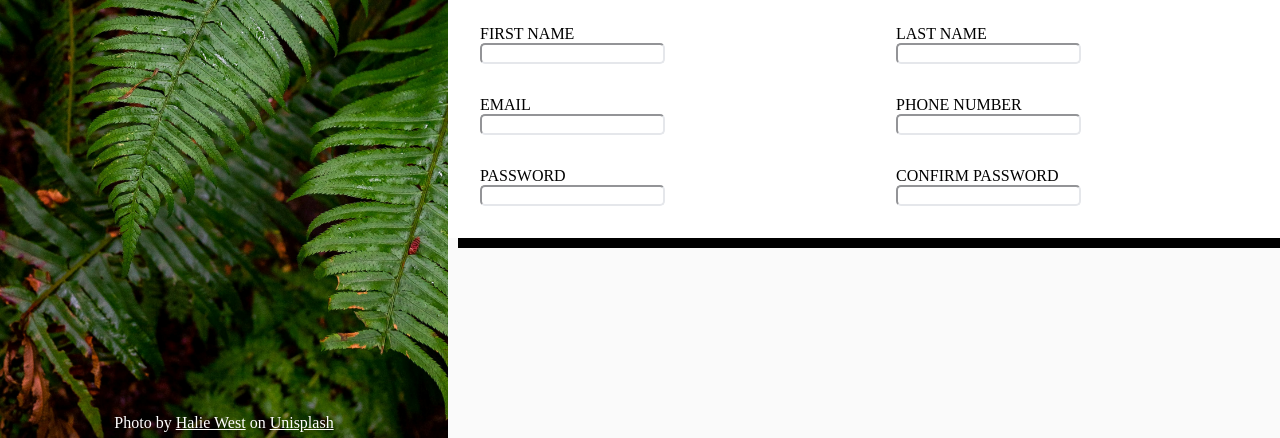
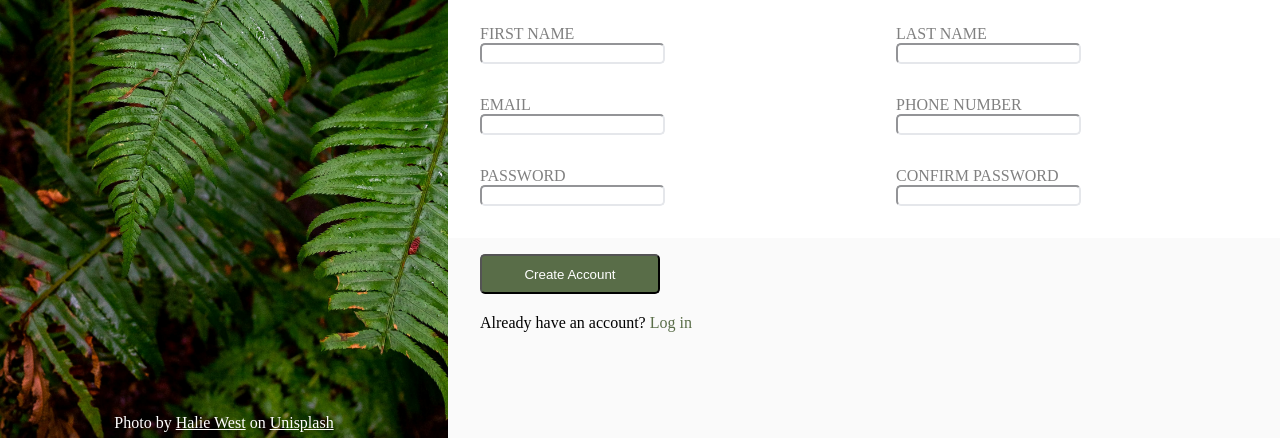
Before and after one commit to EdisonZheng2323/sign-up-form, a plain HTML site: page index.html in a window 1280 px wide. Shown: the part 362-800 px from the top of the page. Drawn offline with Linux system fonts and the light colour scheme.

Commit message:
Create bottom right side along with styling

```diff
--- a/index.html
+++ b/index.html
@@ -57,6 +57,10 @@
         </div>
       </form>
     </div>
+    <div id = "bottom-right">
+      <button id = "submit" type = "submit" > Create Account </button>
+      <div id = "log-in"> Already have an account? <a id = "log-link"> Log in </a></div>
+    </div>
   </div>
 </body>
 </html>
--- a/styles.css
+++ b/styles.css
@@ -1,3 +1,6 @@
+:root {
+  --green: #596D48;
+}
 body, html {
   width: 100vw;
   height: 100vh;
@@ -92,7 +95,6 @@ a {
   width: 100%;
   height: 37vh;
   position: relative;
-  box-shadow: black 10px 10px;
   flex: auto;
 
 }
@@ -137,3 +139,27 @@ input:focus {
   border-color: blue;
   box-shadow: 2px 2px rgb(250, 250, 250);
 }
+
+#bottom-right {
+  display: flex;
+  flex-direction: column;
+  padding-top: 1rem ;
+  padding-left: 2rem;
+  gap: 20px;
+}
+
+#submit {
+  width: 180px;
+  height: 40px;
+  color: white;
+  background-color: var(--green);
+  border-radius: 5px;
+}
+
+#log-link {
+  color: var(--green);
+}
+
+label{
+  color: gray;
+}
```
